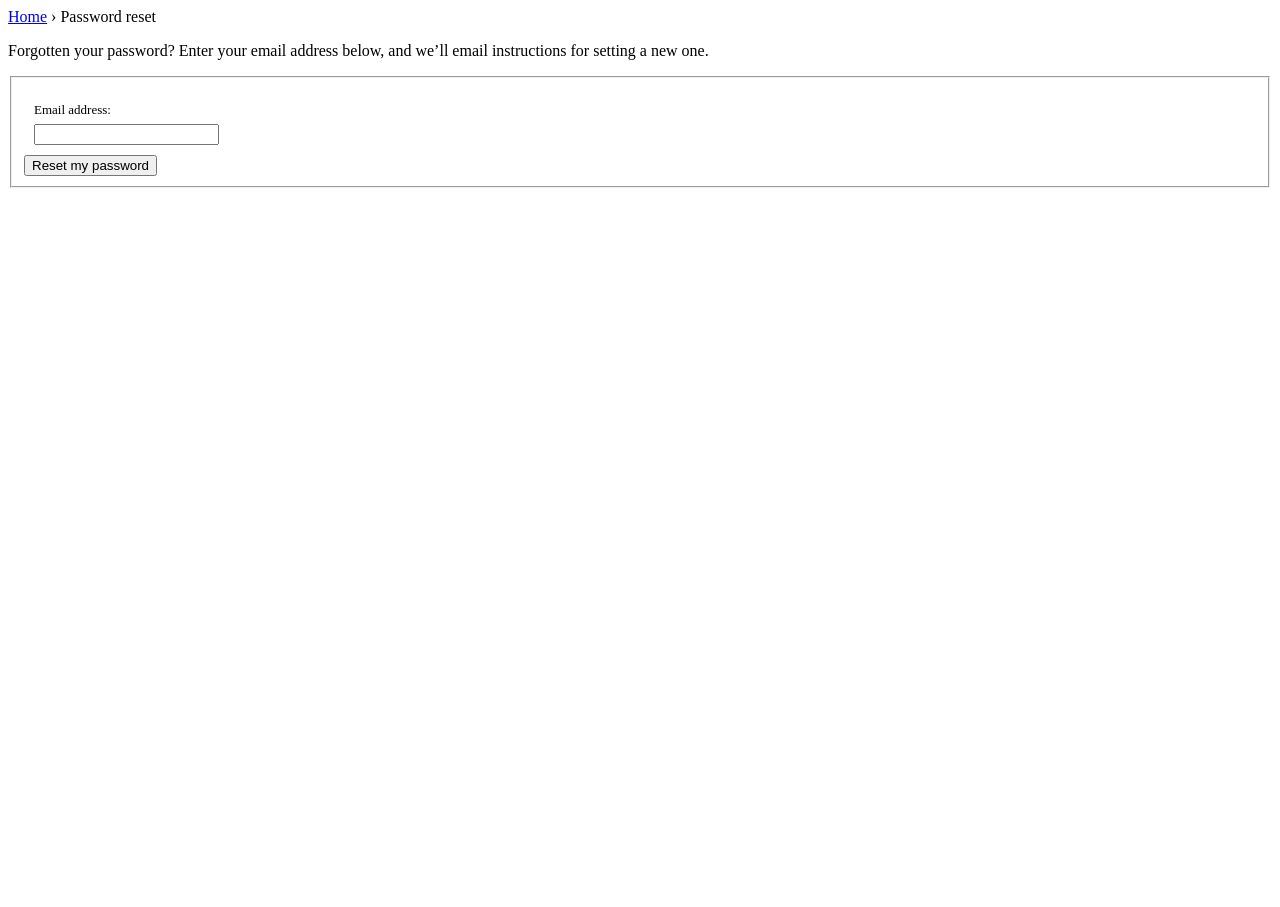
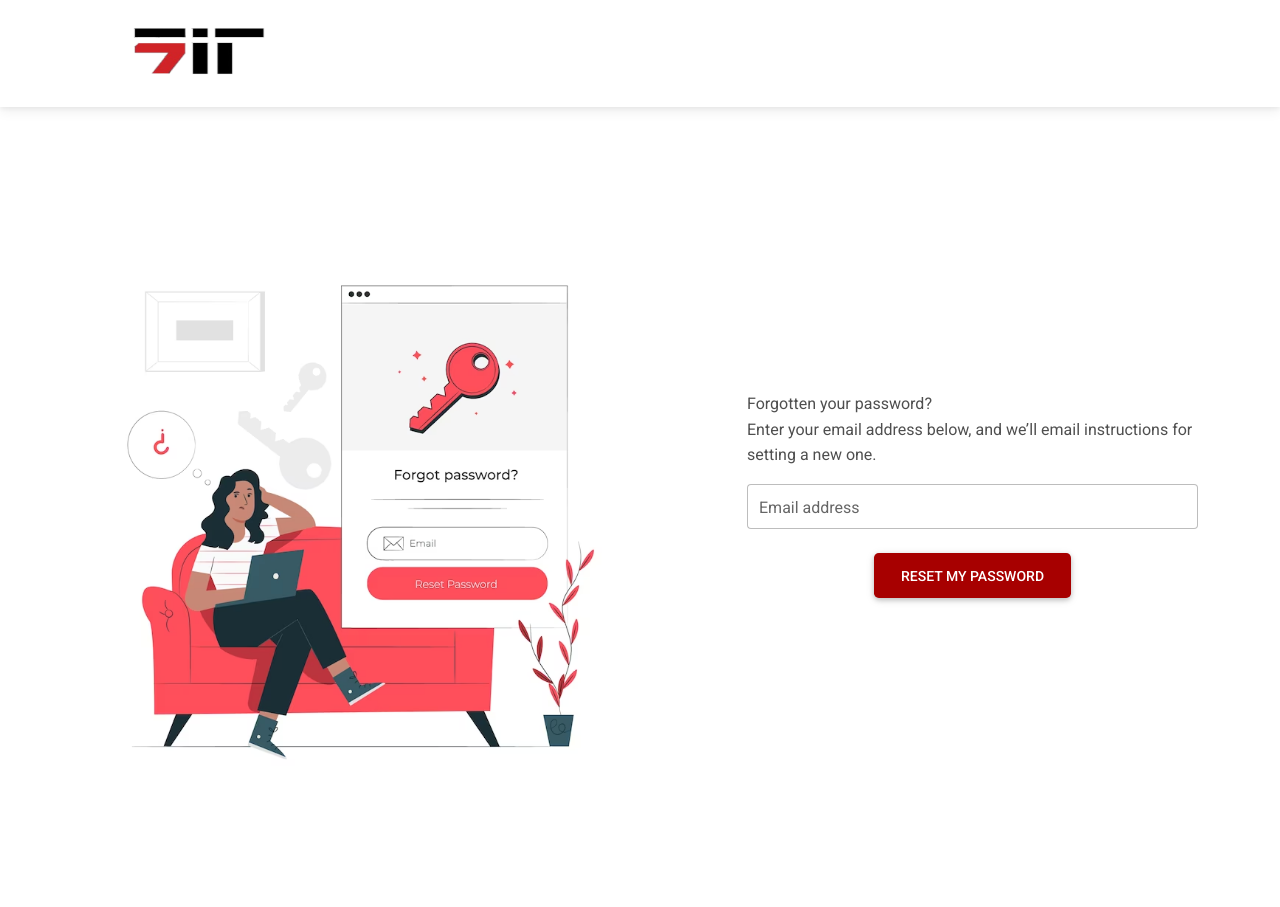
Before and after one commit to pamsacdalan/frontend, a Django app: page /accounts/password_reset/ in a window 1280 px wide. Before the commit the page ends 188 px from the top, so only its background shows below. Run offline with Django 4.2, Linux system fonts and the light colour scheme.

Commit message:
added pages in forgot pw and error 404. note: error on user access feature

```diff
--- a/templates/registration/login.html
+++ b/templates/registration/login.html
@@ -84,7 +84,7 @@
                       value=""
                       id="form1Example3"
                       checked {% endcomment %}
-                      <a href="#!">Forgot password?</a>
+                      <a href="{% url 'password_reset' %}">Forgot Password?</a>
                     {% comment %} <label class="form-check-label" for="form1Example3"> Remember me </label> {% endcomment %}
                   </div>
 
--- a/templates/registration/password_reset_form.html
+++ b/templates/registration/password_reset_form.html
@@ -1,26 +1,38 @@
+{% extends 'header.html' %}
+
 {% load i18n static %}
 
-{% block extrastyle %}<link rel="stylesheet" href="{% static "admin/css/forms.css" %}">{% endblock %}
+{% comment %} {% block extrastyle %}<link rel="stylesheet" href="{% static "admin/css/forms.css" %}">{% endblock %}
 {% block breadcrumbs %}
 <div class="breadcrumbs">
 <a href="{% url 'website_landing' %}">{% translate 'Home' %}</a>
 &rsaquo; {% translate 'Password reset' %}
 </div>
-{% endblock %}
+{% endblock %} {% endcomment %}
 
 {% block content %}
+   <section class="vh-100">
+            <div class="container py-5 h-100">
+              <div class="row d-flex align-items-center justify-content-center h-100">
+                <div class="col-md-8 col-lg-7 col-xl-6">
+                  <img src="{% static 'img/forgotpw_email.avif'%}"width="900" height="800" class="img-fluid" alt="login photo">
+                </div>
+                <div class="col-md-7 col-lg-5 col-xl-5 offset-xl-1">
+                  <p>{% translate 'Forgotten your password? <br>Enter your email address below, and we’ll email instructions for setting a new one.' %}</p>
 
-<p>{% translate 'Forgotten your password? Enter your email address below, and we’ll email instructions for setting a new one.' %}</p>
+                  <div class="form-outline mb-4">
+                    <input type="text" id="form1Example13" class="form-control form-control-lg"{{ form.email }}
+                    <label class="form-label" for="id_email">Email address</label>
 
-<form method="post">{% csrf_token %}
-<fieldset class="module aligned">
-    <div class="form-row field-email">
-        {{ form.email.errors }}
-        <label for="id_email">{% translate 'Email address:' %}</label>
-        {{ form.email }}
-    </div>
-    <input type="submit" value="{% translate 'Reset my password' %}">
-</fieldset>
-</form>
-
+                </div>
+                {{ form.email.errors }}
+                <div class="d-flex justify-content-around align-items-center mb-4">
+                    <form method="post" action = "{% url 'home'%}" >
+                        {% csrf_token %}
+                        <input type="submit" value = "Reset my password" style = "background-color:#a70000" class="btn btn-primary btn-lg btn-block">
+                    </form>
+                </div>
+              </div>
+            </div>
+          </section>
 {% endblock %}
```
Also changed, not shown: templates/403.html (+28 -16 lines), static/img/denied.avif (added).
